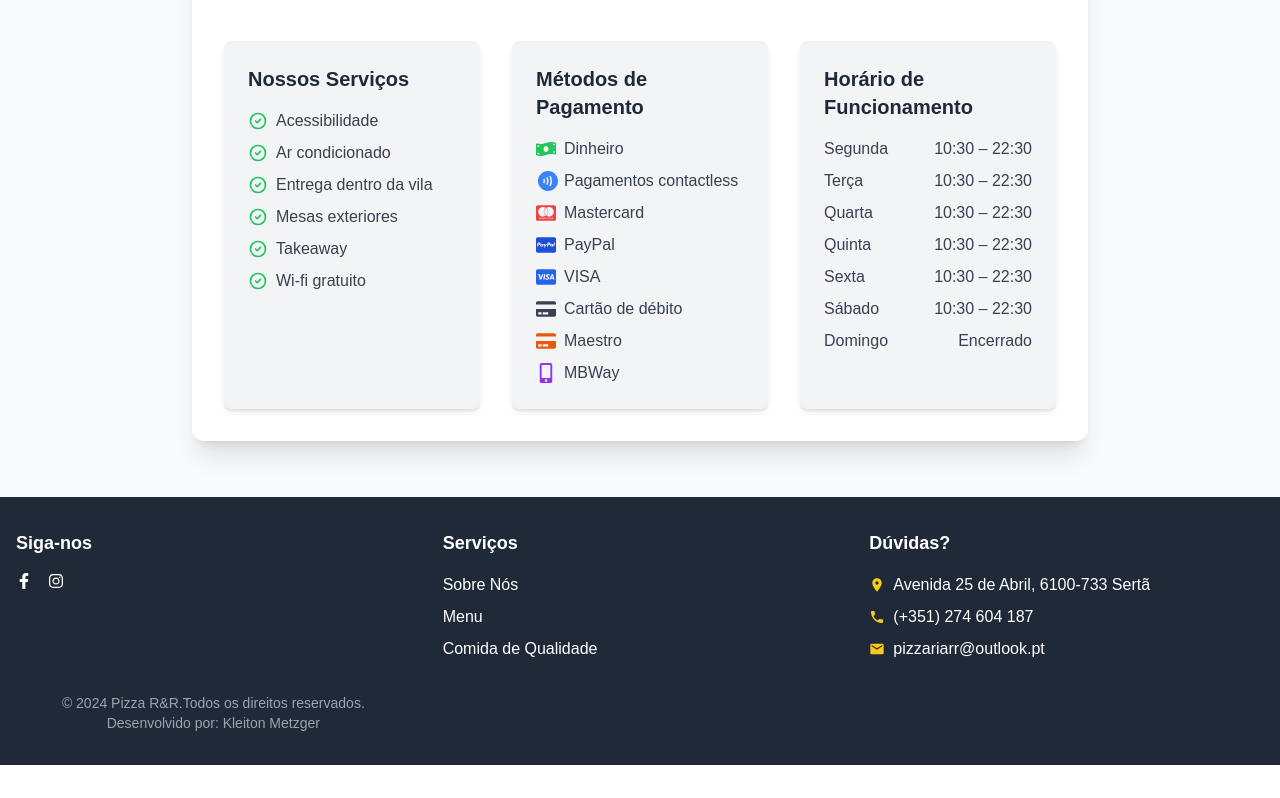
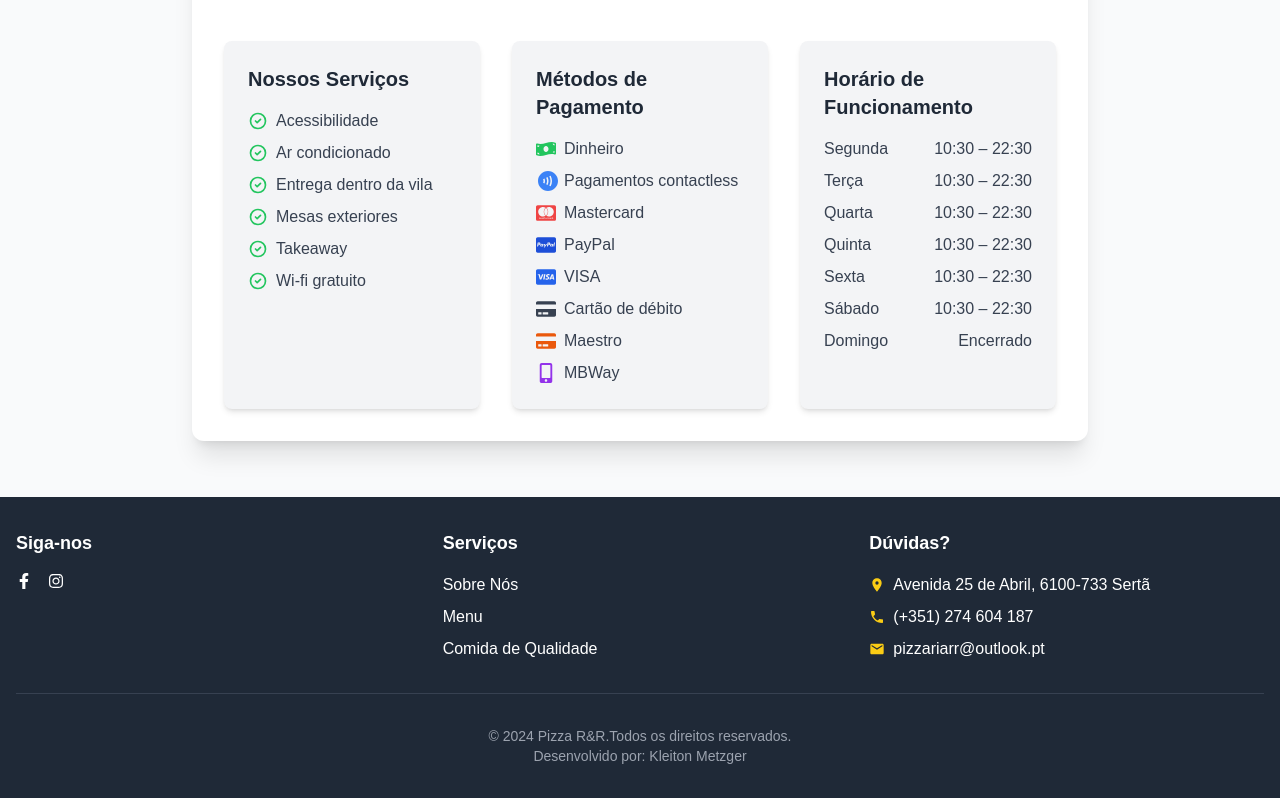
Before and after one commit to Kleiton-Metzger/rr_pizza, a Next.js app: page /about in a window 1280 px wide. Shown: the part 427-1225 px from the top of the page. Before the commit the page ends 1192 px from the top, so only its background shows below. Built offline with nearby package versions, Linux system fonts and the light colour scheme.

Commit message:
Refactor Footer component to add copyright and developer information

```diff
--- a/src/components/Footer.tsx
+++ b/src/components/Footer.tsx
@@ -82,7 +82,7 @@ export const Footer: React.FC = () => {
             </li>
           </ul>
         </div>
-        <div className="text-center text-sm text-gray-400">
+        <div className="text-center text-sm text-gray-400 col-span-3 border-t border-gray-700 pt-8">
           <p>&copy; 2024 Pizza R&R.Todos os direitos reservados.</p>
           <p>Desenvolvido por: <a href="https://github.com/Kleiton-Metzger">Kleiton Metzger</a></p>
         </div>
```
